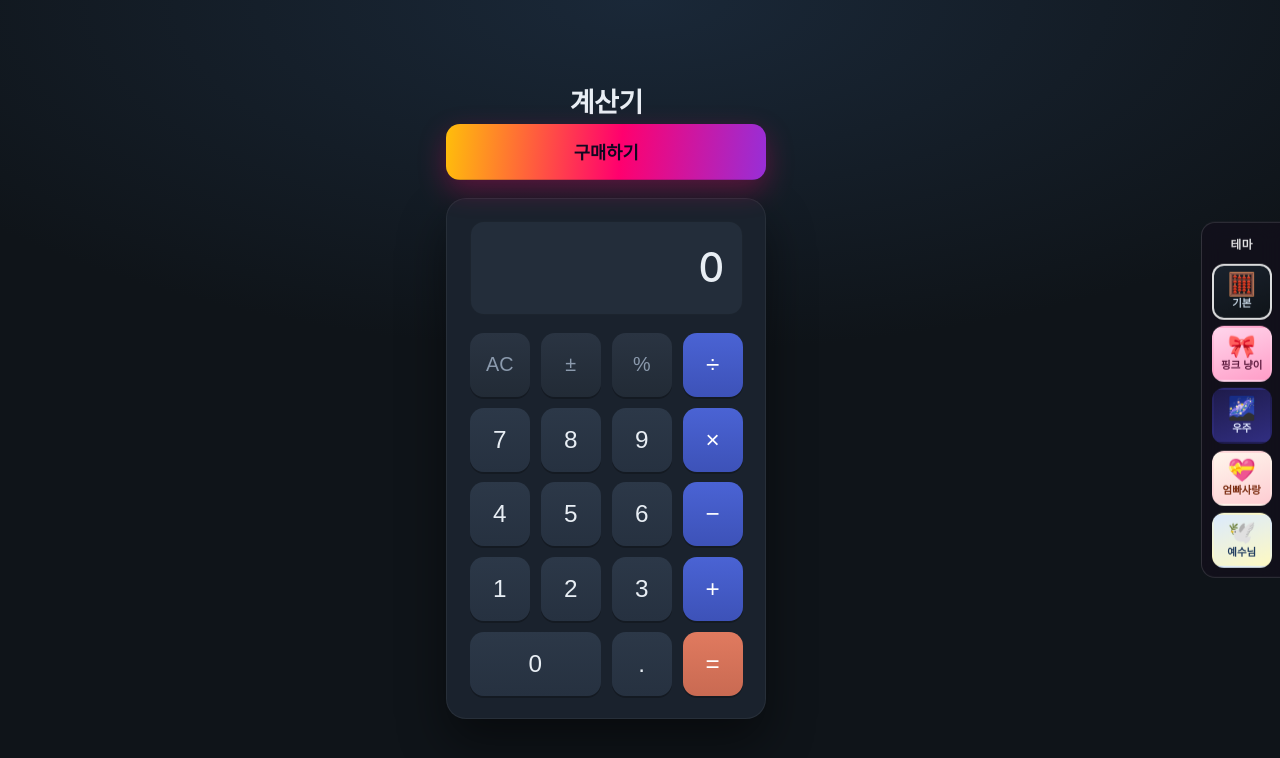
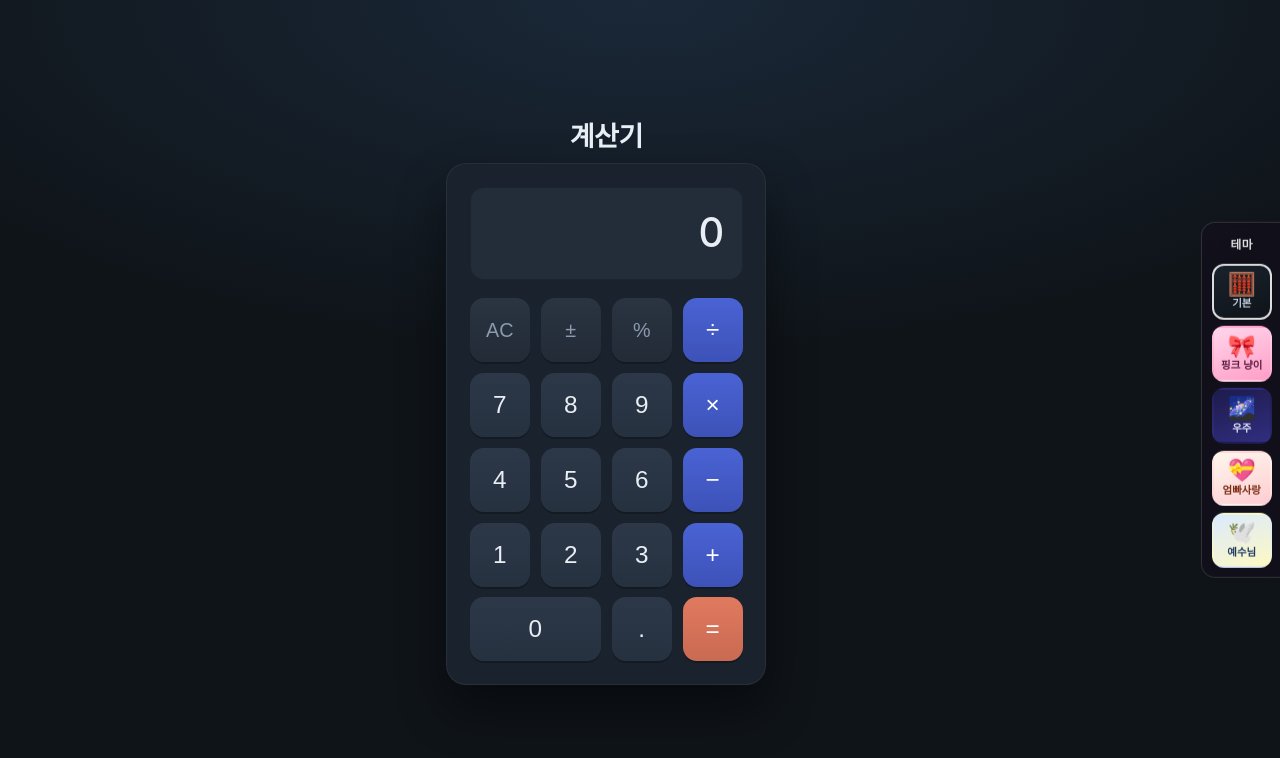
Before and after one commit to SerenePark/calculator, a website: page index.html in a window 1280 px wide. Drawn offline with Linux system fonts and the light colour scheme.

Commit message:
Add files via upload

```diff
--- a/index.html
+++ b/index.html
@@ -12,7 +12,6 @@
   <main class="app">
     <h1 class="app-title">계산기</h1>
     <p id="ent-status" class="ent-status" aria-live="polite" hidden></p>
-    <button type="button" class="buy-cta" id="btn-open-pricing" hidden>구매하기</button>
     <div class="calculator" role="application" aria-label="계산기">
       <div class="display" aria-live="polite">
         <span class="display-value" id="display">0</span>
--- a/script.js
+++ b/script.js
@@ -17,7 +17,9 @@
   const pricePack = window.STRIPE_PRICE_PACK_5;
   const priceSub = window.STRIPE_PRICE_SUB_MONTHLY;
   const apiBase = typeof window.STRIPE_API_BASE === "string" ? window.STRIPE_API_BASE : "";
-  const reelsDemoCheckout = !!window.REELS_DEMO_CHECKOUT;
+  // 릴스 촬영 중에는 캐시/로드 순서 때문에 플래그가 안 잡혀도 동작하게 기본값을 true로 둠.
+  // (릴스 끝나면 stripe-config.js 에서 window.REELS_DEMO_CHECKOUT = false 로 확실히 꺼주세요.)
+  const reelsDemoCheckout = window.REELS_DEMO_CHECKOUT !== false;
 
   const reelsLoadingModal = document.getElementById("reels-loading-modal");
   const reelsDoneModal = document.getElementById("reels-done-modal");
@@ -28,7 +30,6 @@
   const reelsResultBackdrop = document.getElementById("reels-result-backdrop");
   const btnReelsDoneOk = document.getElementById("btn-reels-done-ok");
   const btnReelsResultClose = document.getElementById("btn-reels-result-close");
-  const btnOpenPricing = document.getElementById("btn-open-pricing");
 
   const themeDock = document.querySelector(".theme-dock");
 
@@ -376,13 +377,6 @@
   btnPricingClose.addEventListener("click", closePricingModal);
   pricingBackdrop.addEventListener("click", closePricingModal);
 
-  if (btnOpenPricing) {
-    btnOpenPricing.hidden = !reelsDemoCheckout;
-    btnOpenPricing.addEventListener("click", function () {
-      openPricingModal();
-    });
-  }
-
   keys.addEventListener("click", function (e) {
     const btn = e.target.closest("button[data-action]");
     if (!btn) return;
--- a/style.css
+++ b/style.css
@@ -100,37 +100,6 @@ body {
   background: var(--ent-bg);
   border-radius: 10px;
   border: var(--ent-border);
-}
-
-.buy-cta {
-  width: 100%;
-  margin: -0.25rem 0 1rem;
-  appearance: none;
-  border: none;
-  border-radius: 14px;
-  padding: 0.85rem 1rem;
-  cursor: pointer;
-  font-size: 0.98rem;
-  font-weight: 800;
-  color: #0f0820;
-  background: linear-gradient(95deg, #ffbe0b, #ff006e, #8338ec, #06ffa5, #ffbe0b);
-  background-size: 220% auto;
-  animation: reels-btn-rainbow 2.5s linear infinite;
-  box-shadow: 0 10px 28px rgba(255, 0, 110, 0.3);
-}
-
-.buy-cta:hover {
-  filter: brightness(1.07);
-  transform: translateY(-1px);
-}
-
-.buy-cta:active {
-  transform: translateY(0);
-}
-
-.buy-cta:focus-visible {
-  outline: 2px solid #fde047;
-  outline-offset: 3px;
 }
 
 .calculator {
```
